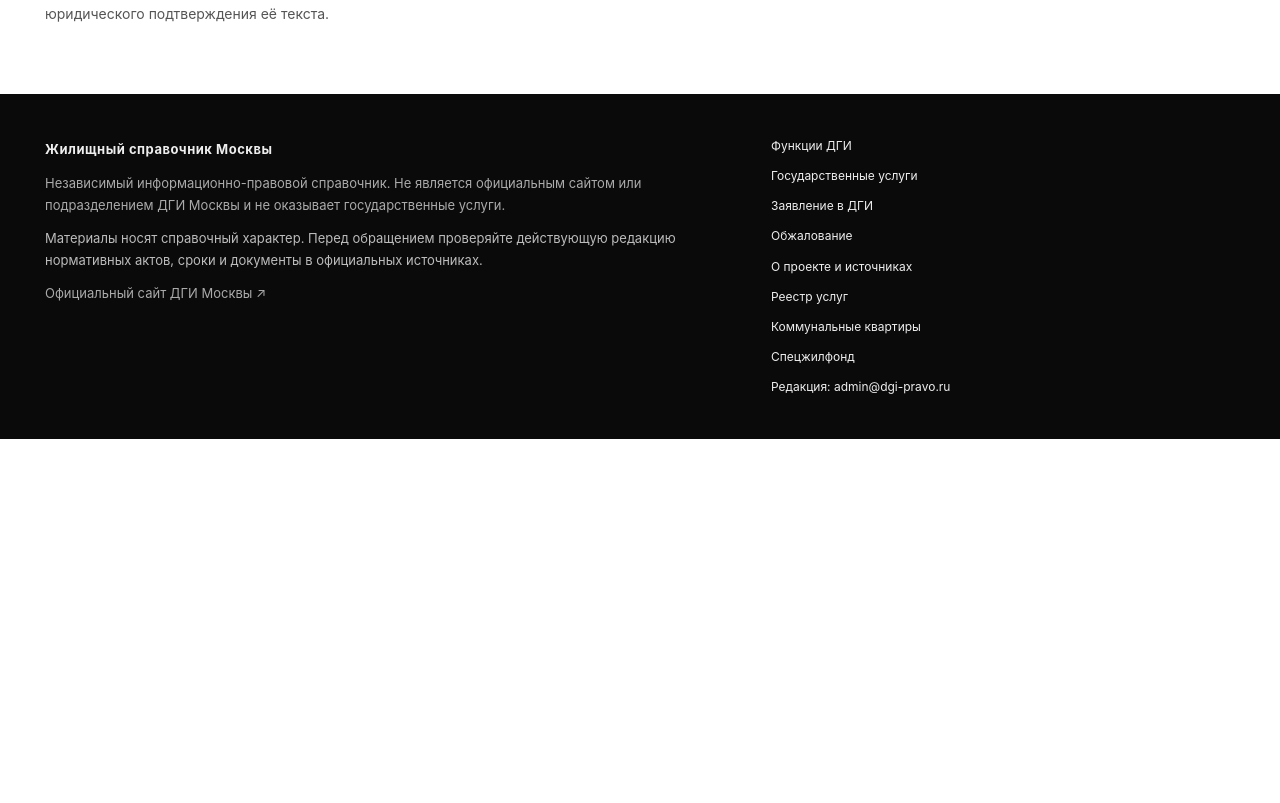
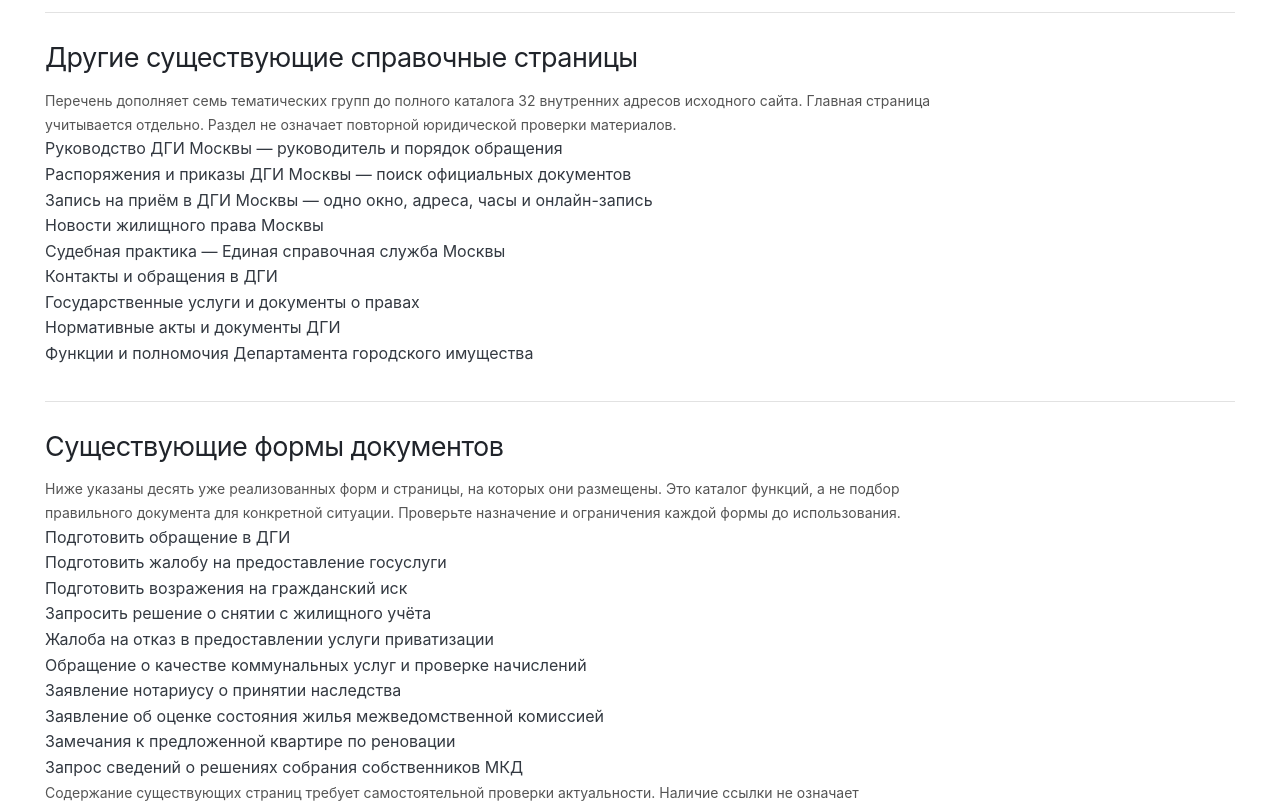
Before and after one commit to ymaslen77-tech/dgi-court-importer, a Next.js app in the folder apps/web/: page /navigator-dgi in a window 1280 px wide. Shown: the part 1062-1865 px from the top of the page. Before the commit the page ends 1501 px from the top, so only its background shows below. Built offline with nearby package versions, Linux system fonts and the light colour scheme; no server answers.

Commit message:
feat(dgi): render source-neutral supplemental catalog and existing forms in closed preview

```diff
--- a/apps/web/src/app/navigator-dgi/page.tsx
+++ b/apps/web/src/app/navigator-dgi/page.tsx
@@ -3,7 +3,7 @@ import { notFound } from "next/navigation";
 import type { Metadata } from "next";
 import { PageShell } from "@/components/PageShell";
 import { siteIsLive } from "@/data/pages";
-import { getNavigatorPreviewGroups, getNavigatorPreviewScenarios } from "@/data/navigator-preview";
+import { getNavigatorPreviewGroups, getNavigatorPreviewScenarios, getNavigatorPreviewCrossTopicPages, getNavigatorPreviewForms } from "@/data/navigator-preview";
 
 // Private prototype, never a newly indexable or published legal page.
 export const dynamic = "force-dynamic";
@@ -17,6 +17,8 @@ export default function NavigatorPreviewPage() {
   if (siteIsLive) notFound();
   const groups=getNavigatorPreviewGroups();
   const scenarios=getNavigatorPreviewScenarios();
+  const crossTopicPages=getNavigatorPreviewCrossTopicPages();
+  const forms=getNavigatorPreviewForms();
   return <PageShell variant="thematic">
     <section className="hero hero--thematic"><div className="container">
       <nav className="breadcrumb" aria-label="Навигационная цепочка">
@@ -49,6 +51,20 @@ export default function NavigatorPreviewPage() {
         </div>
         <p className="navigator-preview-note">Связи с конкретными решениями судов и выбор процессуального документа появятся только после проверки правовых утверждений. <Link href="/sudebnaya-praktika-dgi">Общий каталог уже опубликованных судебных актов</Link>.</p>
       </div>
+      <section className="navigator-preview-research" aria-labelledby="navigator-existing-directory">
+        <h2 id="navigator-existing-directory">Другие существующие справочные страницы</h2>
+        <p className="navigator-preview-note">Перечень дополняет семь тематических групп до полного каталога 32 внутренних адресов исходного сайта. Главная страница учитывается отдельно. Раздел не означает повторной юридической проверки материалов.</p>
+        <ul className="navigator-preview-directory">
+          {crossTopicPages.map(item=><li key={item.href}><Link href={item.href}>{item.title}</Link></li>)}
+        </ul>
+      </section>
+      <section className="navigator-preview-research" aria-labelledby="navigator-existing-forms">
+        <h2 id="navigator-existing-forms">Существующие формы документов</h2>
+        <p className="navigator-preview-note">Ниже указаны десять уже реализованных форм и страницы, на которых они размещены. Это каталог функций, а не подбор правильного документа для конкретной ситуации. Проверьте назначение и ограничения каждой формы до использования.</p>
+        <ul className="navigator-preview-directory">
+          {forms.map(item=><li key={item.id}><Link href={item.href}>{item.title}</Link></li>)}
+        </ul>
+      </section>
       <p className="navigator-preview-note">Содержание существующих страниц требует самостоятельной проверки актуальности. Наличие ссылки не означает юридического подтверждения её текста.</p>
     </section>
   </PageShell>;
```
